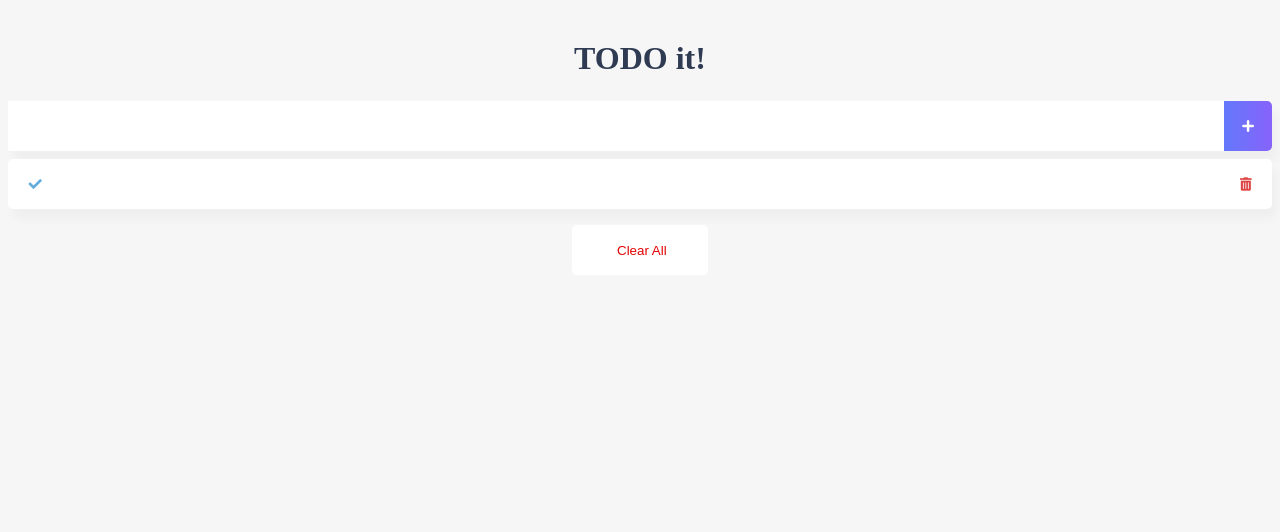
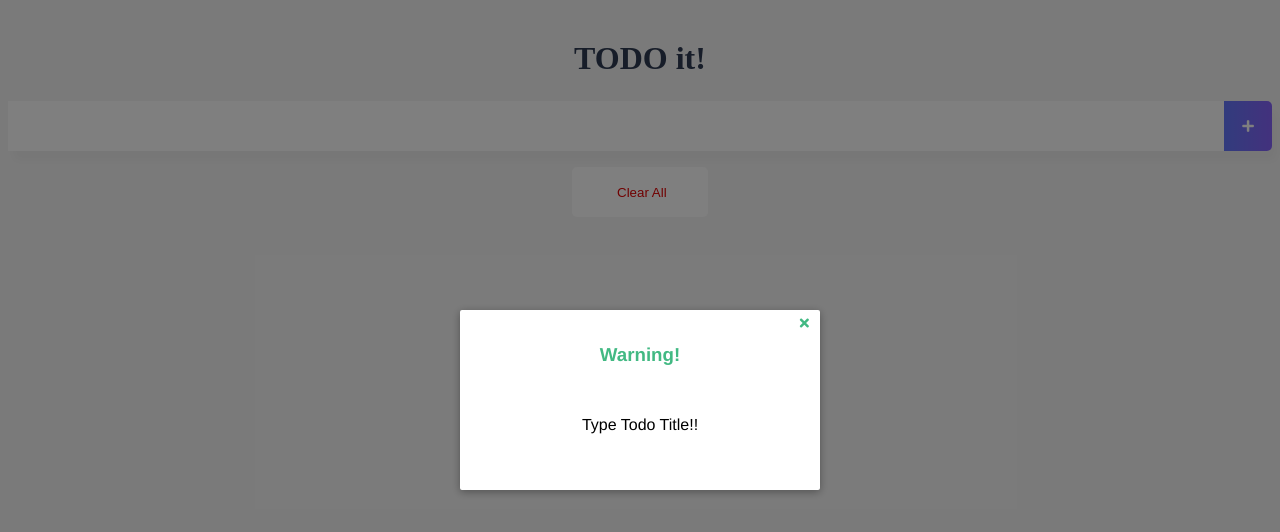
Before and after one commit to jpark6/vue-intermidiate, a Vue app in the folder vue-todo/: page / in a window 1280 px wide. Both pictures are taken after a click on the button 1248 px from the left and 126 px from the top of the page. Shown: the top 532 px of the page. Built offline with nearby package versions, Linux system fonts and the light colour scheme; some icons are missing.

Commit message:
Feat: Make Modal Component

```diff
--- a/vue-todo/src/components/TodoInput.vue
+++ b/vue-todo/src/components/TodoInput.vue
@@ -4,27 +4,55 @@
     <button class="addContainer" v-on:click="addTodo">
       <i class="fas fa-plus addBtn" />
     </button>
+    <!-- use the modal component, pass in the prop -->
+    <transition name="modal">
+    <Modal v-show="showModal" @close="showModal = false">
+      <!--
+        you can use custom content here to overwrite
+        default content
+      -->
+      <template v-slot:header>
+        <h3>Warning!</h3>
+        <button class="closeModalBtn" @click="showModal = false;">
+          <i class="fas fa-times"></i>
+        </button>
+      </template>
+      <template v-slot:body>
+        Type Todo Title!!
+      </template>
+    </Modal>
+    </transition>
   </div>
 </template>
 
 <script lang="ts">
 import { defineComponent } from 'vue';
+import Modal from './common/Modal.vue';
 
 interface dataProps {
-  newTodoItem: string
+  newTodoItem: string,
+  showModal: boolean,
 }
 export default defineComponent({
   data: (): dataProps => ({
     newTodoItem: '',
+    showModal: false,
   }),
   methods: {
     addTodo(): void {
-      this.$emit('addTodoItem', this.newTodoItem);
-      this.clearInput();
+      if (this.newTodoItem !== '') {
+        this.$emit('addTodoItem', this.newTodoItem);
+        this.clearInput();
+      } else {
+        this.showModal = true;
+      }
     },
     clearInput(): void {
       this.newTodoItem = '';
     },
+  },
+  components: {
+    Modal,
   },
 });
 </script>
@@ -68,4 +96,14 @@ export default defineComponent({
   // vertical-align: middle;
 }
 
+.closeModalBtn {
+  position: absolute;
+  top: 5px;
+  right: 5px;
+  color: #42B983;
+  background-color: transparent;
+  border: none;
+  cursor: pointer;
+}
+
 </style>
--- /dev/null
+++ b/vue-todo/src/components/common/Modal.vue
@@ -0,0 +1,94 @@
+<template>
+  <div class="modal-mask">
+    <div class="modal-wrapper">
+      <div class="modal-container">
+
+        <div class="modal-header">
+          <slot name="header">
+            default header
+          </slot>
+        </div>
+
+        <div class="modal-body">
+          <slot name="body">
+            default body
+          </slot>
+        </div>
+      </div>
+    </div>
+  </div>
+</template>
+
+<script lang="ts">
+import { defineComponent } from 'vue';
+
+export default defineComponent({
+});
+</script>
+
+<style lang="scss">
+.modal-mask {
+  position: fixed;
+  z-index: 9998;
+  top: 0;
+  left: 0;
+  width: 100%;
+  height: 100%;
+  background-color: rgba(0, 0, 0, .5);
+  display: table;
+  transition: opacity .3s ease;
+}
+
+.modal-wrapper {
+  display: table-cell;
+  vertical-align: middle;
+}
+
+.modal-container {
+  width: 300px;
+  margin: 0px auto;
+  padding: 20px 30px;
+  background-color: #fff;
+  border-radius: 2px;
+  box-shadow: 0 2px 8px rgba(0, 0, 0, .33);
+  transition: all .3s ease;
+  font-family: Helvetica, Arial, sans-serif;
+  position: relative;
+}
+
+.modal-header h3 {
+  margin-top: 0;
+  color: #42b983;
+}
+
+.modal-body {
+  margin: 20px 0;
+}
+
+.modal-default-button {
+  float: right;
+}
+
+/*
+ * The following styles are auto-applied to elements with
+ * transition="modal" when their visibility is toggled
+ * by Vue.js.
+ *
+ * You can easily play with the modal transition by editing
+ * these styles.
+ */
+
+.modal-enter-active {
+  opacity: 0;
+}
+
+.modal-leave-active {
+  opacity: 0;
+}
+
+.modal-enter-active .modal-container,
+.modal-leave-active .modal-container {
+  -webkit-transform: scale(1.1);
+  transform: scale(1.1);
+}
+</style>
```
